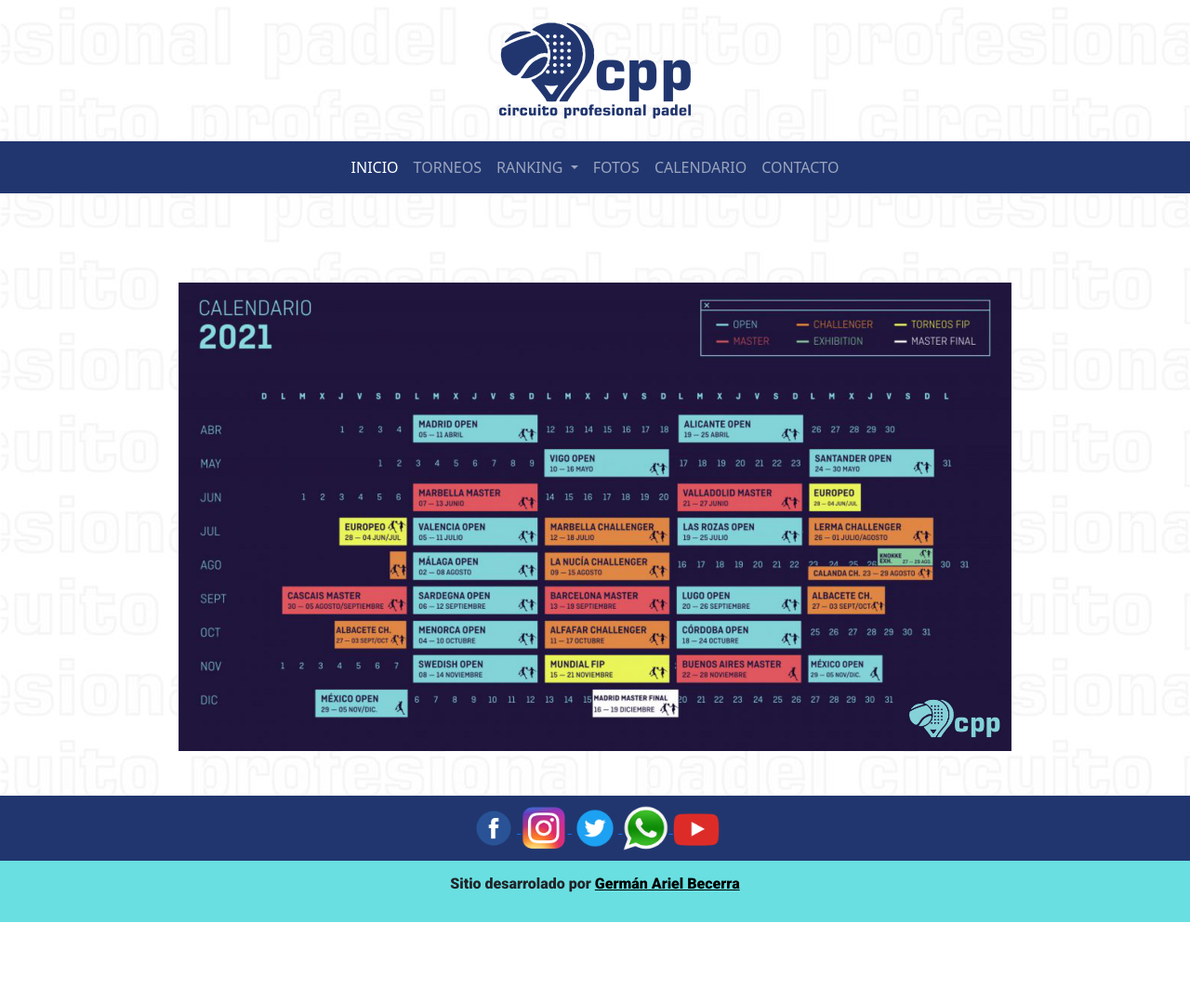
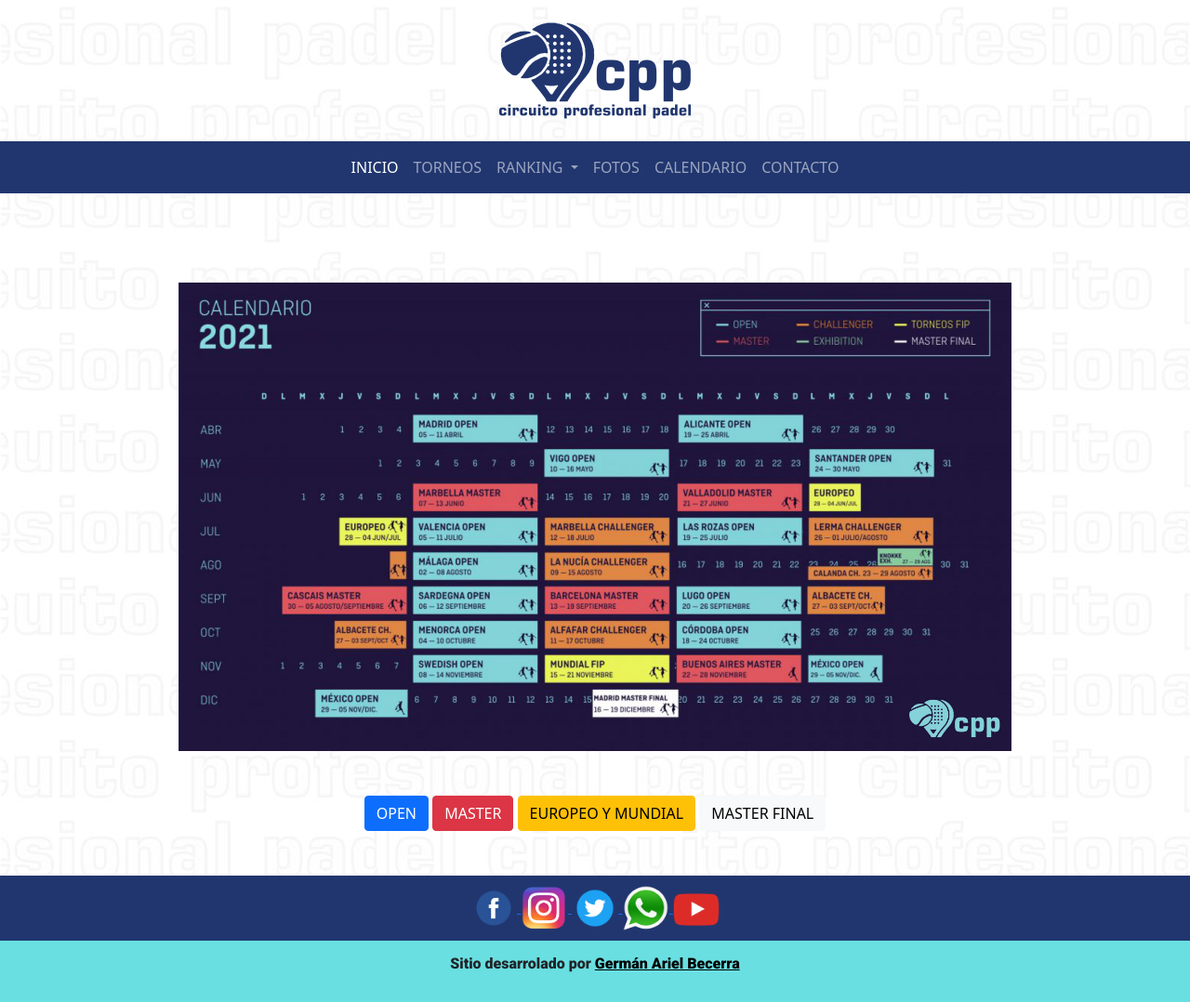
Before and after one commit to germanb85/bootstrap-complementario-cpp, a plain HTML site: page paginas/calendario.html in a window 1280 px wide. Shown: the whole page at 93% size. Before the commit the page ends 992 px from the top, so only its background shows below. Drawn offline with Linux system fonts and the light colour scheme; a web font is replaced by a local one.

Commit message:
calendario

```diff
--- a/estilos.css
+++ b/estilos.css
@@ -48,8 +48,6 @@
     width: 90%;
     margin: 0 auto;
     }
-
-
 
 /*" PAGINAS SECUNDARIAS "*/
 
@@ -244,6 +242,11 @@
     text-align: center;
   }
 
+  .botones-calendario{
+    align-items: center;
+    text-align: center;
+  }
+
 /*" VIDEO YOU TUBE INDEX "*/
 
 .titulo-video-yotube{
--- a/paginas/calendario.html
+++ b/paginas/calendario.html
@@ -60,6 +60,14 @@
       </div>
       <br>
       <br>
+      <div class="botones-calendario">
+        <button type="button" class="btn btn-primary">OPEN</button>
+        <button type="button" class="btn btn-danger">MASTER</button>
+        <button type="button" class="btn btn-warning">EUROPEO Y MUNDIAL</button>
+        <button type="button" class="btn btn-light">MASTER FINAL</button>
+      </div>
+      <br>
+      <br>
 <footer>
     <div class="contenedor-iconos-redes">
        <div class="iconos-redes">
```
